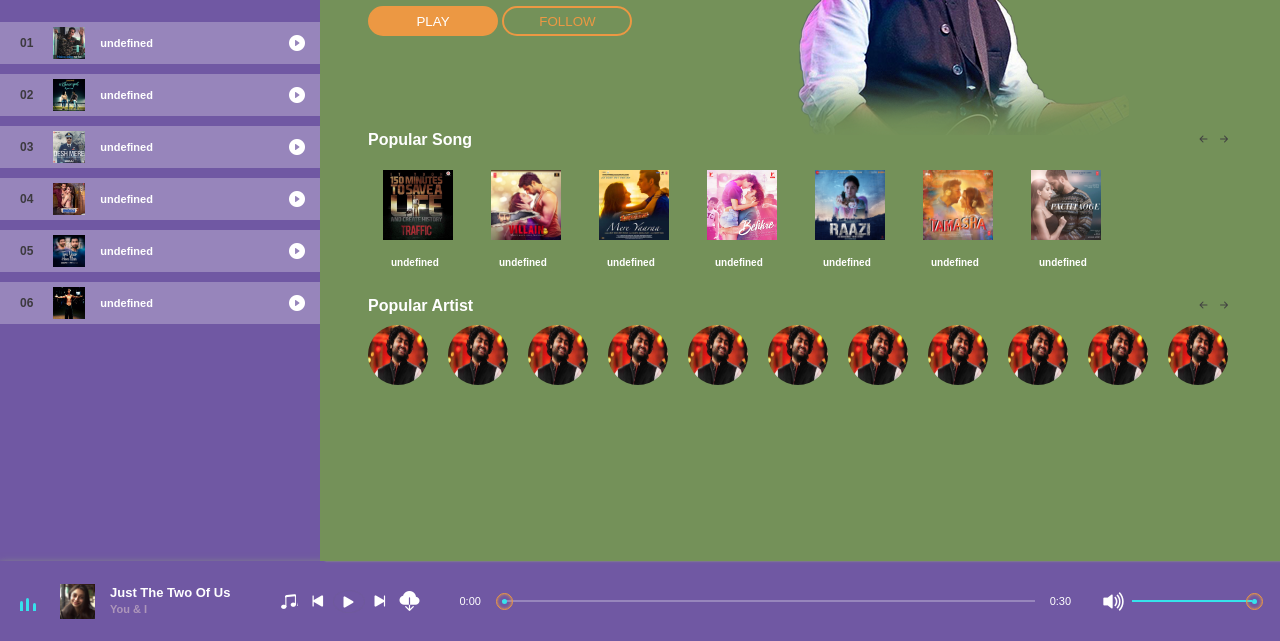
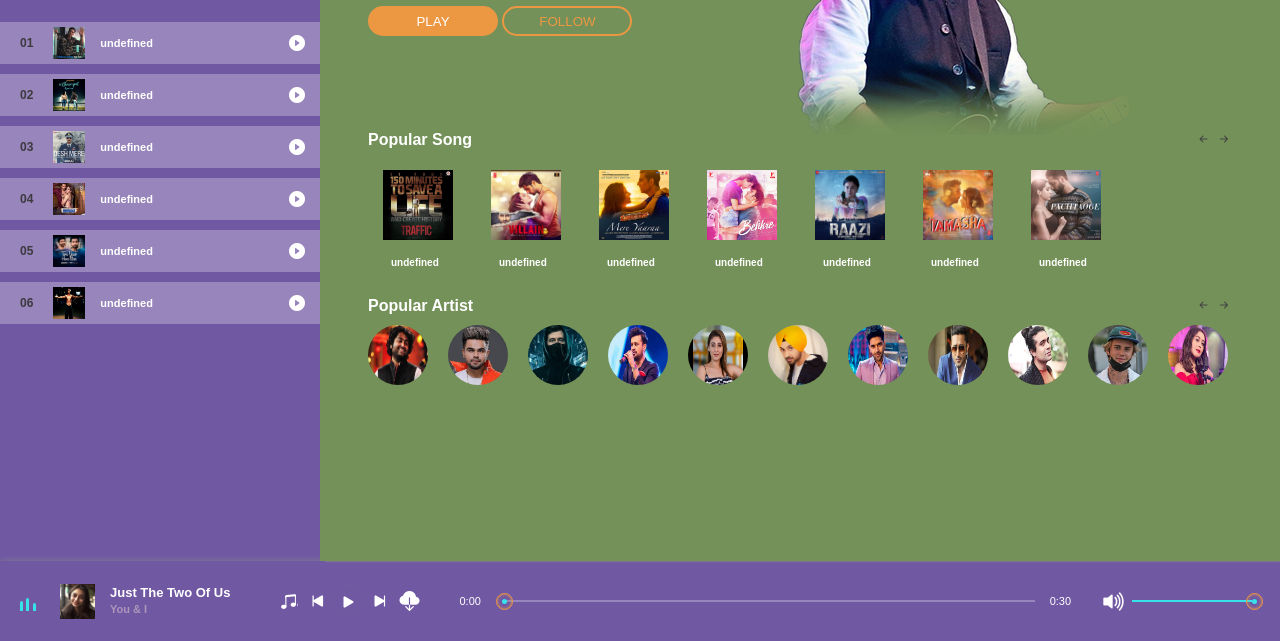
Before and after one commit to Adarsh1715/Chillux_Music, a plain HTML site: page arijit.html in a window 1280 px wide. Shown: the part 159-800 px from the top of the page. Drawn offline with nearby package versions, Linux system fonts and the light colour scheme; a web font is replaced by a local one.

Commit message:
Update arijit.html

```diff
--- a/arijit.html
+++ b/arijit.html
@@ -191,61 +191,37 @@
                 </div>
                 <div class="item">
                     <li>
-                        <img src="img/arjit.jpg" alt="">
+                        <a href="arijit.html"><img src="img/arjit.jpg" alt=""></a>
                     </li>
                     <li>
-                        <img src="img/arjit.jpg" alt="">
+                        <img src="img/akhil.jpg" alt="">
                     </li>
                     <li>
-                        <img src="img/arjit.jpg" alt="">
+                        <img src="img/alan.jpg" alt="">
                     </li>
                     <li>
-                        <img src="img/arjit.jpg" alt="">
+                        <img src="img/atif.jpg" alt="">
                     </li>
                     <li>
-                        <img src="img/arjit.jpg" alt="">
+                        <img src="img/dhvani.jpg" alt="">
                     </li>
                     <li>
-                        <img src="img/arjit.jpg" alt="">
+                        <img src="img/Diljit_Dosanjh.jpg" alt="">
                     </li>
                     <li>
-                        <img src="img/arjit.jpg" alt="">
+                        <img src="img/guru.jpg" alt="">
                     </li>
                     <li>
-                        <img src="img/arjit.jpg" alt="">
+                        <img src="img/honey.jpg" alt="">
                     </li>
                     <li>
-                        <img src="img/arjit.jpg" alt="">
+                        <img src="img/jubin Nautiyal.jpg" alt="">
                     </li>
                     <li>
-                        <img src="img/arjit.jpg" alt="">
+                        <img src="img/justin-bieber-lede.jpg" alt="">
                     </li>
                     <li>
-                        <img src="img/arjit.jpg" alt="">
-                    </li>
-                    <li>
-                        <img src="img/arjit.jpg" alt="">
-                    </li>
-                    <li>
-                        <img src="img/arjit.jpg" alt="">
-                    </li>
-                    <li>
-                        <img src="img/arjit.jpg" alt="">
-                    </li>
-                    <li>
-                        <img src="img/arjit.jpg" alt="">
-                    </li>
-                    <li>
-                        <img src="img/arjit.jpg" alt="">
-                    </li>
-                    <li>
-                        <img src="img/arjit.jpg" alt="">
-                    </li>
-                    <li>
-                        <img src="img/arjit.jpg" alt="">
-                    </li>
-                    <li>
-                        <img src="img/arjit.jpg" alt="">
+                        <img src="img/neha.jpg" alt="">
                     </li>
                 </div>
             </div>
```
